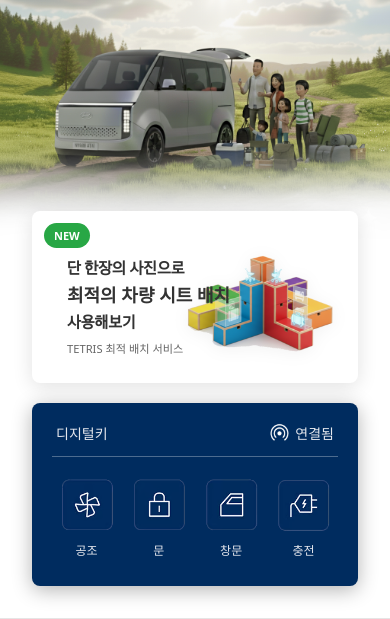
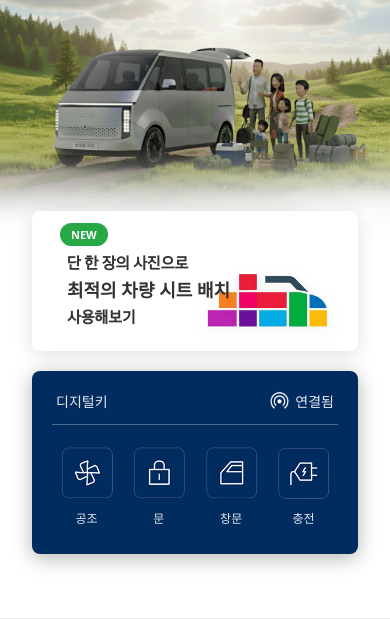
Before and after one commit to dy2514/Web_v1, a Flask app: page /mobile/ in a window 390 px wide. Shown: the part 151-770 px from the top of the page. Run offline with Flask 3, Linux system fonts and the light colour scheme; some web fonts are replaced.

Commit message:
home수정

```diff
--- a/tetris/web_interface/base/state_manager.py
+++ b/tetris/web_interface/base/state_manager.py
@@ -1,5 +1,5 @@
 """
-Unified state manager - single state storage
+통합 상태 관리자 - 단일 상태 저장소
 """
 import json
 import logging
--- a/tetris/web_interface/base/static/css/mobile/home.css
+++ b/tetris/web_interface/base/static/css/mobile/home.css
@@ -232,8 +232,8 @@ body {
 
 .start-logo-section {
     position: absolute;
-    top: 55%;
-    right: 1rem;
+    top: 66%;
+    right: 1.4rem;
     transform: translateY(-50%);
     z-index: 1;
 }
@@ -251,10 +251,11 @@ body {
 }
 
 .tetris-logo {
-    width: 10rem;
+    width: 8.8rem;
     height: 8rem;
     object-fit: contain;
     filter: drop-shadow(0 2px 8px rgba(0, 0, 0, 0.05));
+    top: 8vh
 }
 
 .start-button {
@@ -616,14 +617,14 @@ body {
     }
 
     .start-container {
-        padding: 25px 35px;
+        padding: 20px 35px;
     }
 
     .new-service-label {
         top: 12px;
-        left: 12px;
+        left: 28px;
         font-size: 11px;
-        padding: 5px 10px;
+        padding: 4px 11px;
     }
 
     .hyundai-logo {
--- a/tetris/web_interface/base/templates/mobile/home.html
+++ b/tetris/web_interface/base/templates/mobile/home.html
@@ -30,10 +30,9 @@
                 <div class="new-service-label">NEW</div>
                 <div class="start-content">
                     <div class="start-text-section">
-                        <h3 class="start-title">단 한장의 사진으로 </h3>
+                        <h3 class="start-title">단 한 장의 사진으로 </h3>
                         <h3 class="start-title bold">최적의 차량 시트 배치</h3>
                         <h3 class="start-title">사용해보기</h3>
-                        <span style="font-size: 0.7rem; color: #666;">TETRIS 최적 배치 서비스</span>
                     </div>
                     <div class="start-logo-section">
                         <!-- 현대자동차 로고 위치 -->
```
Also changed, not shown: tetris/web_interface/base/templates/desktop/control.html (+1 -1 lines), tetris/web_interface/base/static/images/tetris_illustration.png, tetris/web_interface/base/static/images/tetris_logo.png (deleted).
